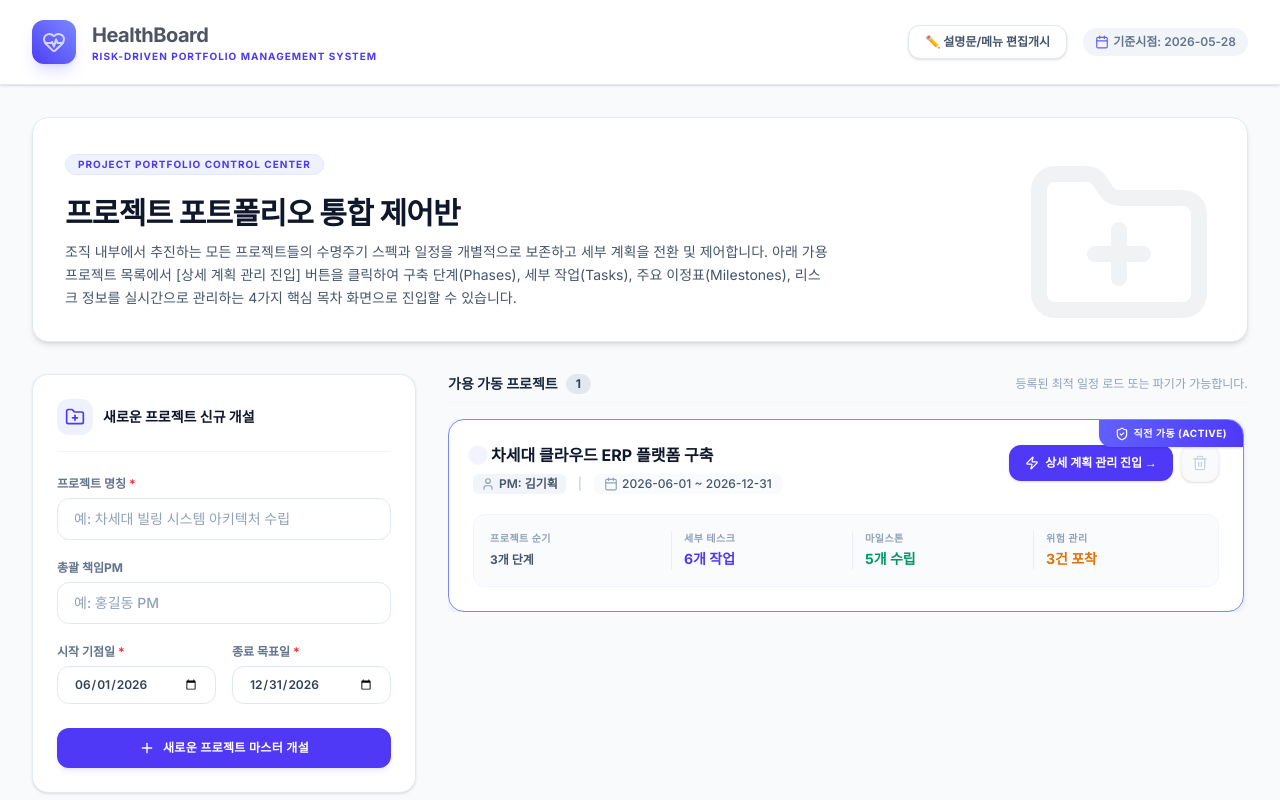
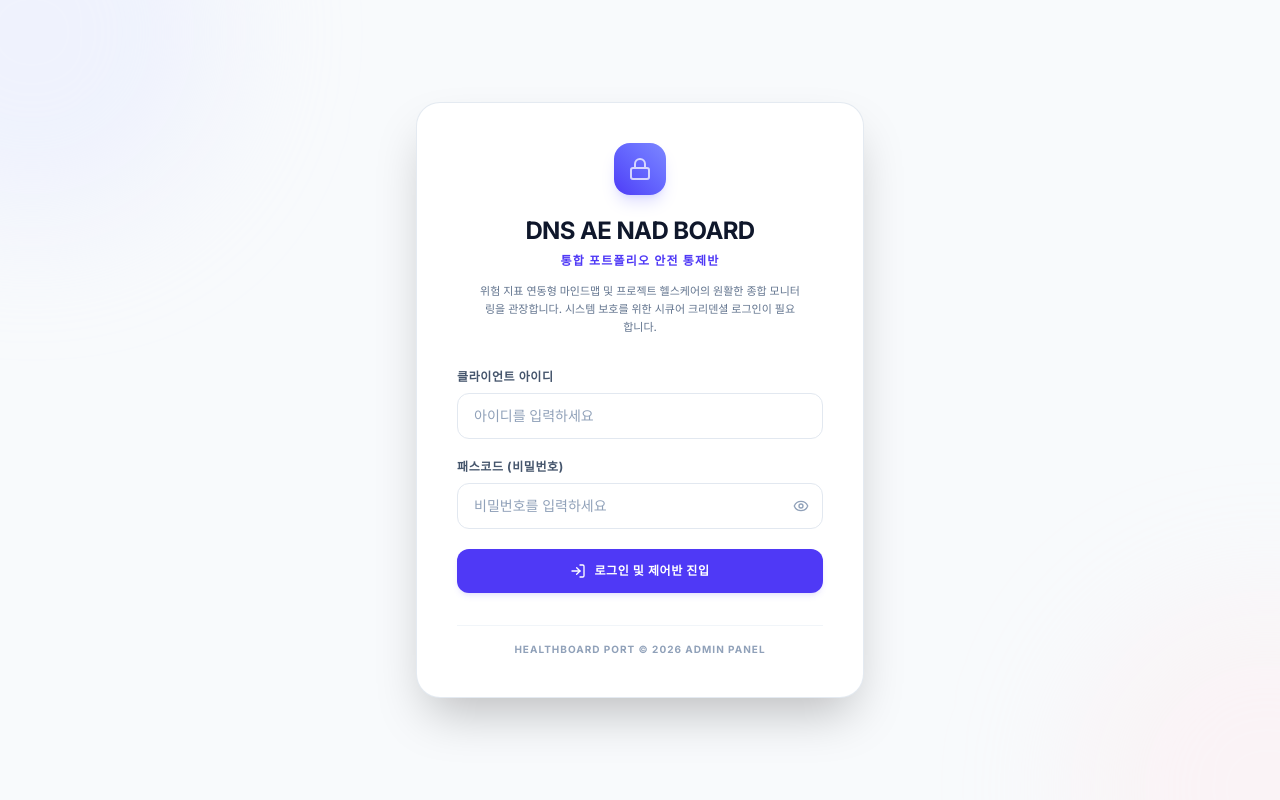
Before and after one commit to chaechaepapa-web/master-plan-, a React (Vite) app: page / in a window 1280 px wide. Built offline with nearby package versions, Linux system fonts and the light colour scheme; a web font is replaced by a local one.

Commit message:
feat(auth): implement basic login and lockout logic
Add authentication state management with session storage,
password visibility toggle, and brute-force protection
featuring a lockout timer after failed attempts.

```diff
--- a/src/App.tsx
+++ b/src/App.tsx
@@ -22,7 +22,13 @@ import {
   Sparkles,
   UserCheck,
   ArrowLeft,
-  RotateCcw
+  RotateCcw,
+  Lock,
+  Unlock,
+  LogIn,
+  AlertCircle,
+  Eye,
+  EyeOff
 } from "lucide-react";
 import { ProjectInfo, Phase, Task, Milestone, Risk } from "./types";
 
@@ -64,6 +70,56 @@ const defaultRisks: Risk[] = [
 ];
 
 export default function App() {
+  // --- 로그인 상태 관리 및 크리덴셜 통제 ---
+  const [isLoggedIn, setIsLoggedIn] = useState<boolean>(() => {
+    return sessionStorage.getItem("hb_logged_in") === "true";
+  });
+  const [usernameInput, setUsernameInput] = useState<string>("");
+  const [passwordInput, setPasswordInput] = useState<string>("");
+  const [loginError, setLoginError] = useState<string>("");
+  const [showPassword, setShowPassword] = useState<boolean>(false);
+  const [failedAttempts, setFailedAttempts] = useState<number>(0);
+  const [lockoutTimeRemaining, setLockoutTimeRemaining] = useState<number>(0);
+
+  useEffect(() => {
+    if (lockoutTimeRemaining <= 0) return;
+    const timer = setInterval(() => {
+      setLockoutTimeRemaining((prev) => {
+        if (prev <= 1) {
+          clearInterval(timer);
+          return 0;
+        }
+        return prev - 1;
+      });
+    }, 1000);
+    return () => clearInterval(timer);
+  }, [lockoutTimeRemaining]);
+
+  const handleLoginSubmit = (e: React.FormEvent) => {
+    e.preventDefault();
+    if (lockoutTimeRemaining > 0) {
+      setLoginError(`보안 정책에 의해 일시 잠금되었습니다. ${lockoutTimeRemaining}초 후에 다시 시도해주세요.`);
+      return;
+    }
+
+    if (usernameInput === "dnsae" && passwordInput === "ae7155") {
+      sessionStorage.setItem("hb_logged_in", "true");
+      setIsLoggedIn(true);
+      setLoginError("");
+      setFailedAttempts(0);
+      showToast("🔐 인증이 정상 조율되어 통합 제어반으로 진입합니다.");
+    } else {
+      const nextFailCount = failedAttempts + 1;
+      setFailedAttempts(nextFailCount);
+      if (nextFailCount >= 5) {
+        setLockoutTimeRemaining(30);
+        setLoginError("보안 정책: 5회 연속 로그인 실패로 인해 계정 진입이 30초 동안 잠금 조치되었습니다.");
+      } else {
+        setLoginError(`입력하신 아이디 또는 비밀번호가 올바르지 않습니다. (오류 횟수: ${nextFailCount}/5)`);
+      }
+    }
+  };
+
   // --- 상태 관리 ---
   const [projects, setProjects] = useState<ProjectInfo[]>(() => {
     const saved = localStorage.getItem("hb_projects_list");
@@ -908,6 +964,94 @@ export default function App() {
 
   const projectHealth = calcProjectHealth();
 
+  if (!isLoggedIn) {
+    return (
+      <div className="min-h-screen w-full flex items-center justify-center bg-slate-50 p-4 font-sans antialiased relative overflow-hidden">
+        {/* Ambient artistic background blobs */}
+        <div className="absolute -top-40 -left-40 w-96 h-96 rounded-full bg-indigo-100/40 blur-3xl pointer-events-none"></div>
+        <div className="absolute -bottom-45 -right-45 w-96 h-96 rounded-full bg-rose-100/30 blur-3xl pointer-events-none"></div>
+
+        <div className="w-full max-w-md bg-white rounded-3xl border border-slate-200/90 shadow-2xl p-8 md:p-10 relative z-10 transition-all duration-300">
+          <div className="flex flex-col mb-8 text-center items-center">
+            {/* Logo Emblem */}
+            <div className="bg-gradient-to-tr from-indigo-600 to-indigo-400 p-3.5 rounded-2xl text-white shadow-lg shadow-indigo-500/20 mb-5">
+              <Lock className="w-6 h-6 animate-pulse" />
+            </div>
+
+            <h1 id="dns-ae-nad-board-title" className="text-2xl font-black text-slate-900 tracking-tight">DNS AE NAD BOARD</h1>
+            <p className="text-xs text-indigo-600 font-bold uppercase tracking-widest mt-1.5">통합 포트폴리오 안전 통제반</p>
+            <p className="text-[11px] text-slate-500 font-medium leading-relaxed max-w-xs mt-3.5">
+              위험 지표 연동형 마인드맵 및 프로젝트 헬스케어의 원활한 종합 모니터링을 관장합니다. 시스템 보호를 위한 시큐어 크리덴셜 로그인이 필요합니다.
+            </p>
+          </div>
+
+          <form onSubmit={handleLoginSubmit} className="space-y-5">
+            <div>
+              <label className="block text-xs font-bold text-slate-600 uppercase tracking-wider mb-2">클라이언트 아이디</label>
+              <div className="relative">
+                <input
+                  type="text"
+                  required
+                  autoComplete="username"
+                  value={usernameInput}
+                  onChange={(e) => setUsernameInput(e.target.value)}
+                  placeholder="아이디를 입력하세요"
+                  disabled={lockoutTimeRemaining > 0}
+                  className="w-full px-4 py-3 border border-slate-200 rounded-xl text-sm focus:outline-none focus:ring-2 focus:ring-indigo-100 focus:border-indigo-500 placeholder-slate-400 font-medium transition-all text-slate-800 bg-white disabled:bg-slate-100 disabled:text-slate-400 disabled:cursor-not-allowed"
+                />
+              </div>
+            </div>
+
+            <div>
+              <label className="block text-xs font-bold text-slate-600 uppercase tracking-wider mb-2">패스코드 (비밀번호)</label>
+              <div className="relative">
+                <input
+                  type={showPassword ? "text" : "password"}
+                  required
+                  autoComplete="current-password"
+                  value={passwordInput}
+                  onChange={(e) => setPasswordInput(e.target.value)}
+                  placeholder="비밀번호를 입력하세요"
+                  disabled={lockoutTimeRemaining > 0}
+                  className="w-full pl-4 pr-11 py-3 border border-slate-200 rounded-xl text-sm focus:outline-none focus:ring-2 focus:ring-indigo-100 focus:border-indigo-500 placeholder-slate-400 font-medium transition-all text-slate-800 bg-white disabled:bg-slate-100 disabled:text-slate-400 disabled:cursor-not-allowed"
+                />
+                <button
+                  type="button"
+                  onClick={() => setShowPassword(!showPassword)}
+                  disabled={lockoutTimeRemaining > 0}
+                  className="absolute right-3.5 top-1/2 -translate-y-1/2 text-slate-400 hover:text-slate-600 transition-colors focus:outline-none cursor-pointer disabled:cursor-not-allowed"
+                  title={showPassword ? "비밀번호 숨기기" : "비밀번호 표시"}
+                >
+                  {showPassword ? <EyeOff className="w-4 h-4" /> : <Eye className="w-4 h-4" />}
+                </button>
+              </div>
+            </div>
+
+            {loginError && (
+              <div className="text-xs flex items-center space-x-2.5 bg-rose-50 border border-rose-100 text-rose-600 px-4 py-3 rounded-xl animate-fadeIn">
+                <AlertCircle className="w-4 h-4 flex-shrink-0" />
+                <span className="font-semibold">{loginError}</span>
+              </div>
+            )}
+
+            <button
+              type="submit"
+              disabled={lockoutTimeRemaining > 0}
+              className="w-full bg-indigo-600 hover:bg-indigo-700 active:scale-[0.99] text-white py-3.5 rounded-xl text-xs font-extrabold tracking-wider uppercase transition-all shadow-md shadow-indigo-600/10 cursor-pointer flex items-center justify-center space-x-2 hover:shadow-lg hover:shadow-indigo-600/20 disabled:bg-slate-300 disabled:shadow-none disabled:cursor-not-allowed disabled:transform-none"
+            >
+              <LogIn className="w-4 h-4" />
+              <span>로그인 및 제어반 진입</span>
+            </button>
+          </form>
+
+          <div className="text-[10px] text-slate-400 text-center font-bold tracking-widest uppercase mt-8 pt-4 border-t border-slate-100">
+            HealthBoard Port &copy; 2026 Admin Panel
+          </div>
+        </div>
+      </div>
+    );
+  }
+
   if (activeTab === "projects") {
     return (
       <div className="h-screen w-full flex flex-col bg-slate-50 overflow-hidden font-sans antialiased">
@@ -964,6 +1108,19 @@ export default function App() {
               <Calendar className="w-3.5 h-3.5 text-indigo-500" />
               <span>기준시점: {todayStr}</span>
             </span>
+
+            <button
+              onClick={() => {
+                sessionStorage.removeItem("hb_logged_in");
+                setIsLoggedIn(false);
+                showToast("🔒 성공적으로 로그아웃되었습니다.");
+              }}
+              className="px-3.5 py-1.5 rounded-xl text-xs font-bold bg-slate-100 border border-slate-200 text-slate-600 hover:bg-slate-200 hover:text-slate-800 transition-all flex items-center gap-1.5 cursor-pointer shadow-sm"
+              title="로그아웃"
+            >
+              <LogIn className="w-3.5 h-3.5 rotate-180" />
+              <span>로그아웃</span>
+            </button>
           </div>
         </header>
 
@@ -1508,6 +1665,19 @@ export default function App() {
               {projectHealth === "Green" ? "정상 가동 (On Track)" : projectHealth === "Yellow" ? "주의 관찰 (At Risk)" : "동력 상실 (Off Track)"}
             </span>
           </div>
+
+          <button
+            onClick={() => {
+              sessionStorage.removeItem("hb_logged_in");
+              setIsLoggedIn(false);
+              showToast("🔒 성공적으로 로그아웃되었습니다.");
+            }}
+            className="px-3.5 py-1.5 rounded-xl text-xs font-bold bg-slate-100 border border-slate-200 text-slate-600 hover:bg-slate-200 hover:text-slate-800 transition-all flex items-center gap-1.5 cursor-pointer shadow-sm"
+            title="로그아웃"
+          >
+            <LogIn className="w-3.5 h-3.5 rotate-180" />
+            <span>로그아웃</span>
+          </button>
           </div>
         </header>
 
```
